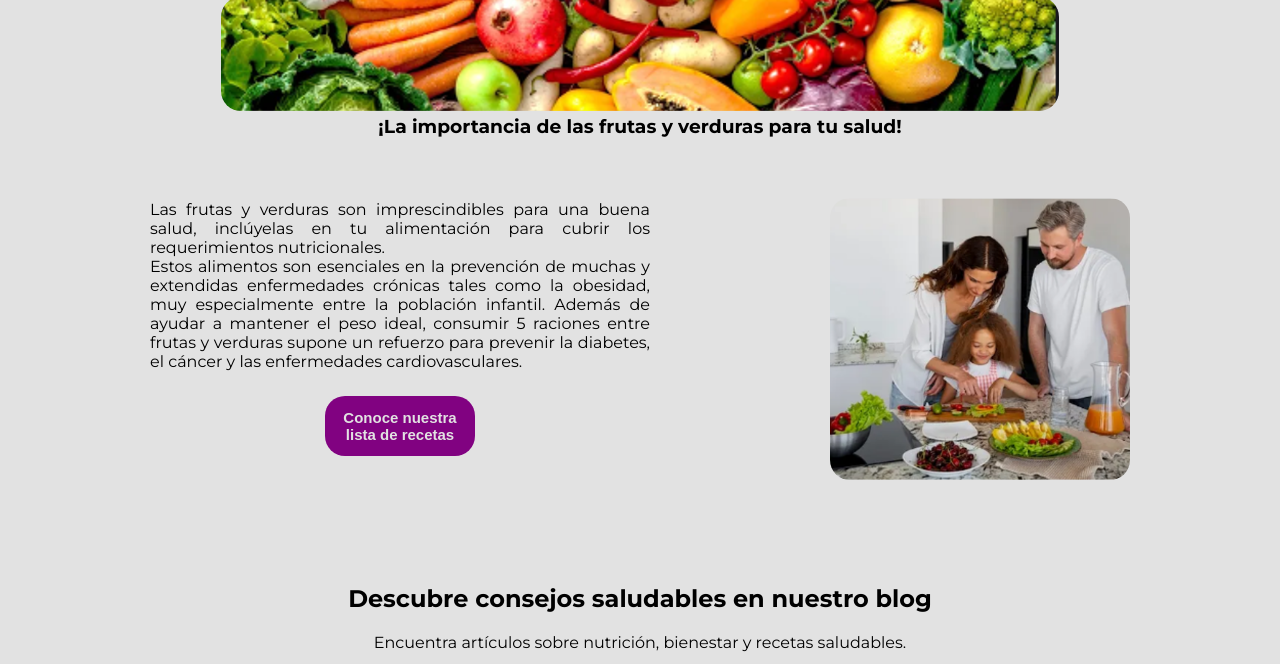
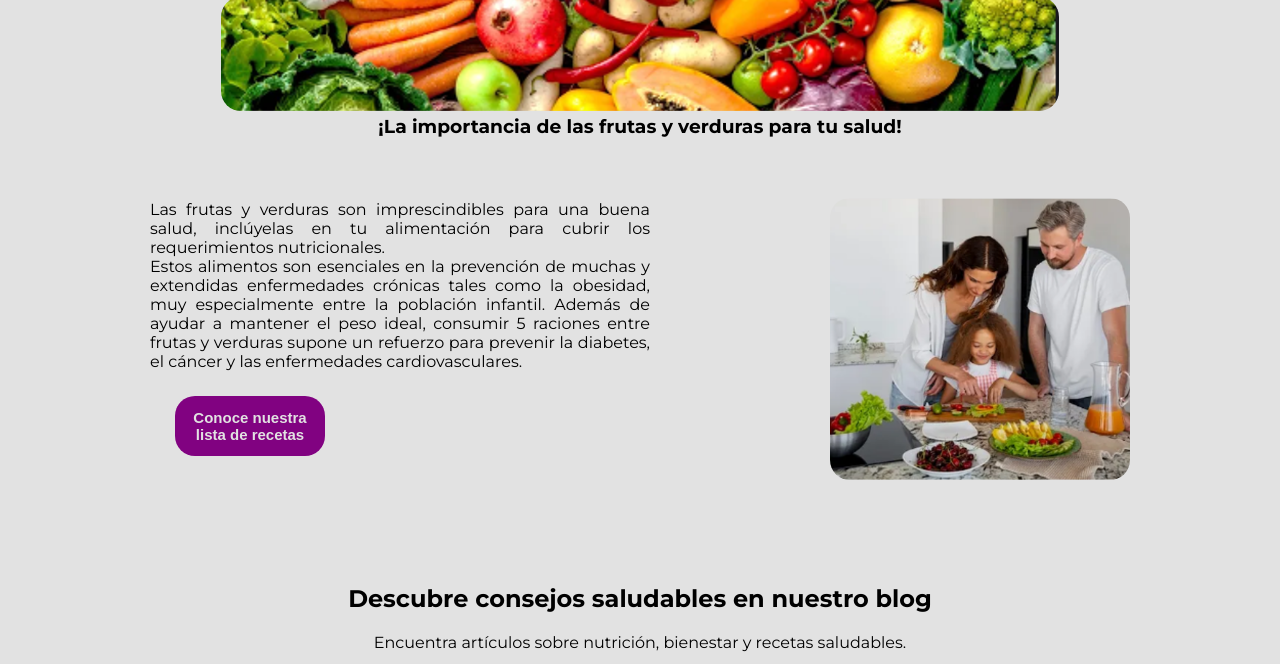
Before and after one commit to DAMCYS011/NuestraPaginaWeb, a plain HTML site: page index.html in a window 1280 px wide. Shown: the part 103-767 px from the top of the page. Drawn offline with Linux system fonts and the light colour scheme.

Commit message:
Update index.html

```diff
--- a/index.html
+++ b/index.html
@@ -5,6 +5,7 @@
   <meta name="viewport" content="width=device-width, initial-scale=1.0">
   <title>Niupi Tips</title>
   <link rel="stylesheet" href="css/styles.css" />
+  <link rel="stylesheet" href="CSS/style3.css">
   <script defer src="js/script.js"></script>
 </head>
 <body>
```
